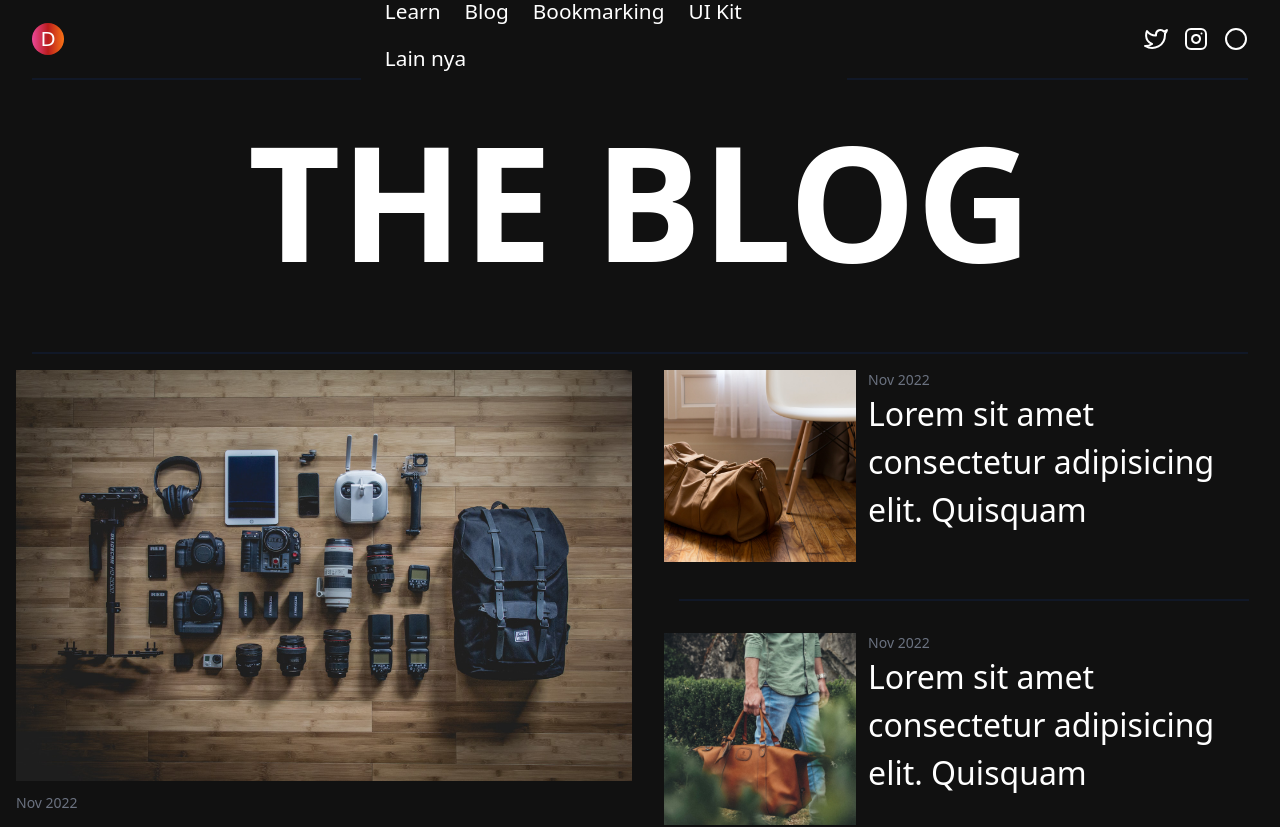
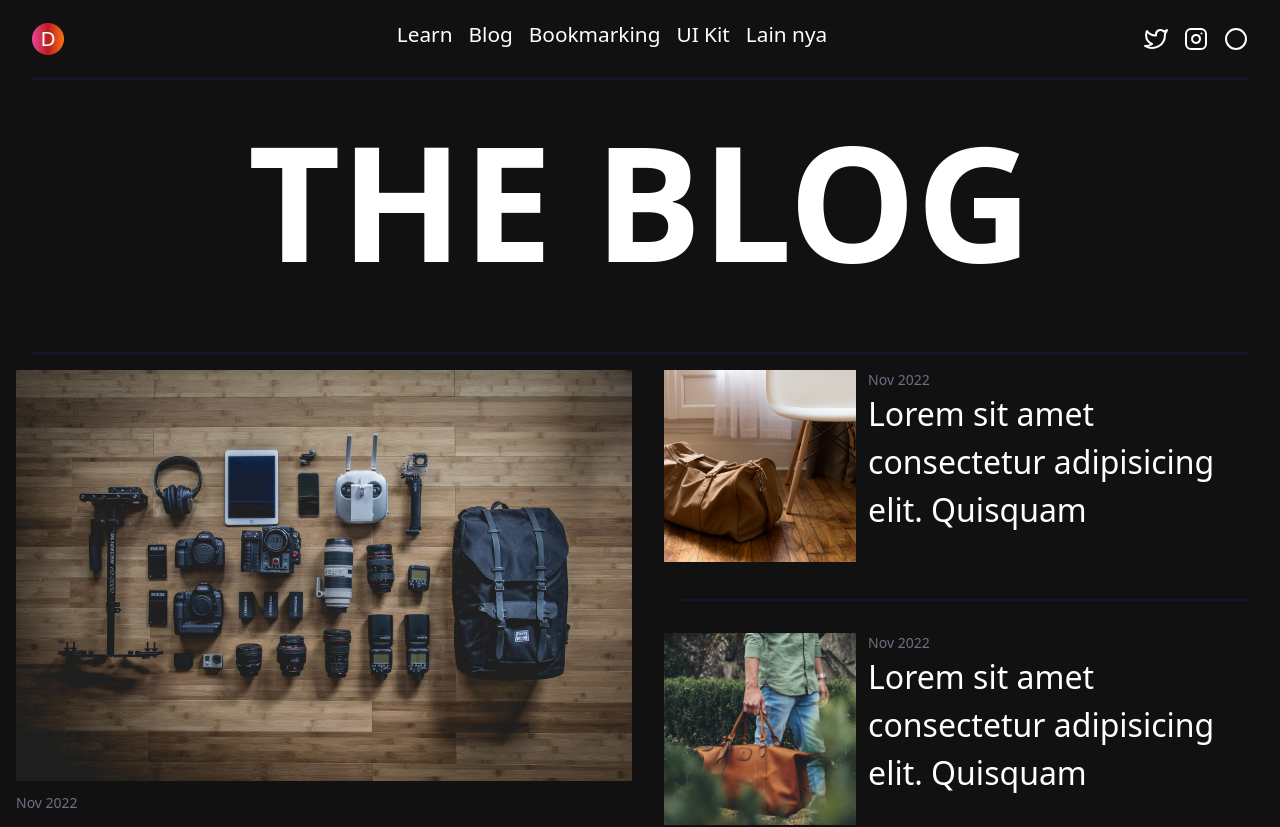
Before and after one commit to Wizard-Fingers/blog-mock-up, a React (Create React App) app: page / in a window 1280 px wide. Shown: the top 827 px of the page. Built offline with nearby package versions, Linux system fonts and the light colour scheme.

Commit message:
changed the nav menu

```diff
--- a/src/components/Navbar.jsx
+++ b/src/components/Navbar.jsx
@@ -45,9 +45,9 @@ export const Navbar = () => {
 
       <div className="">
         <nav className={navClass}>
-          <ul className="w-[95%]">
+          <ul className="w-full">
             {links.map((link) => (
-              <li className="w-full md:w-auto inline-block  border-b-2 border-gray-900 md:border-hidden ml-2">
+              <li className="w-full md:w-auto inline-block  border-b-2 border-gray-900 md:border-hidden">
                 <a href={link.link} className={style.links}>
                   {link.name}
                 </a>
```
